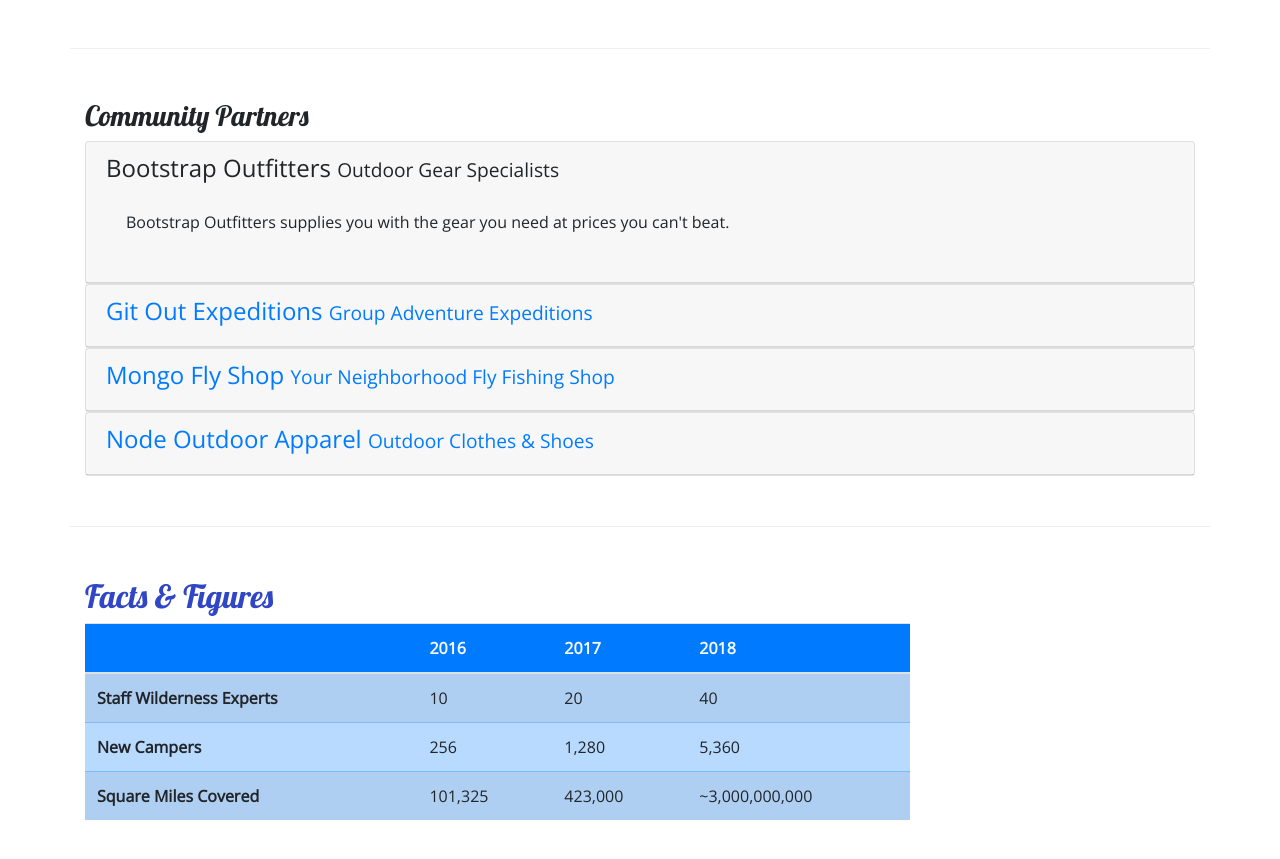
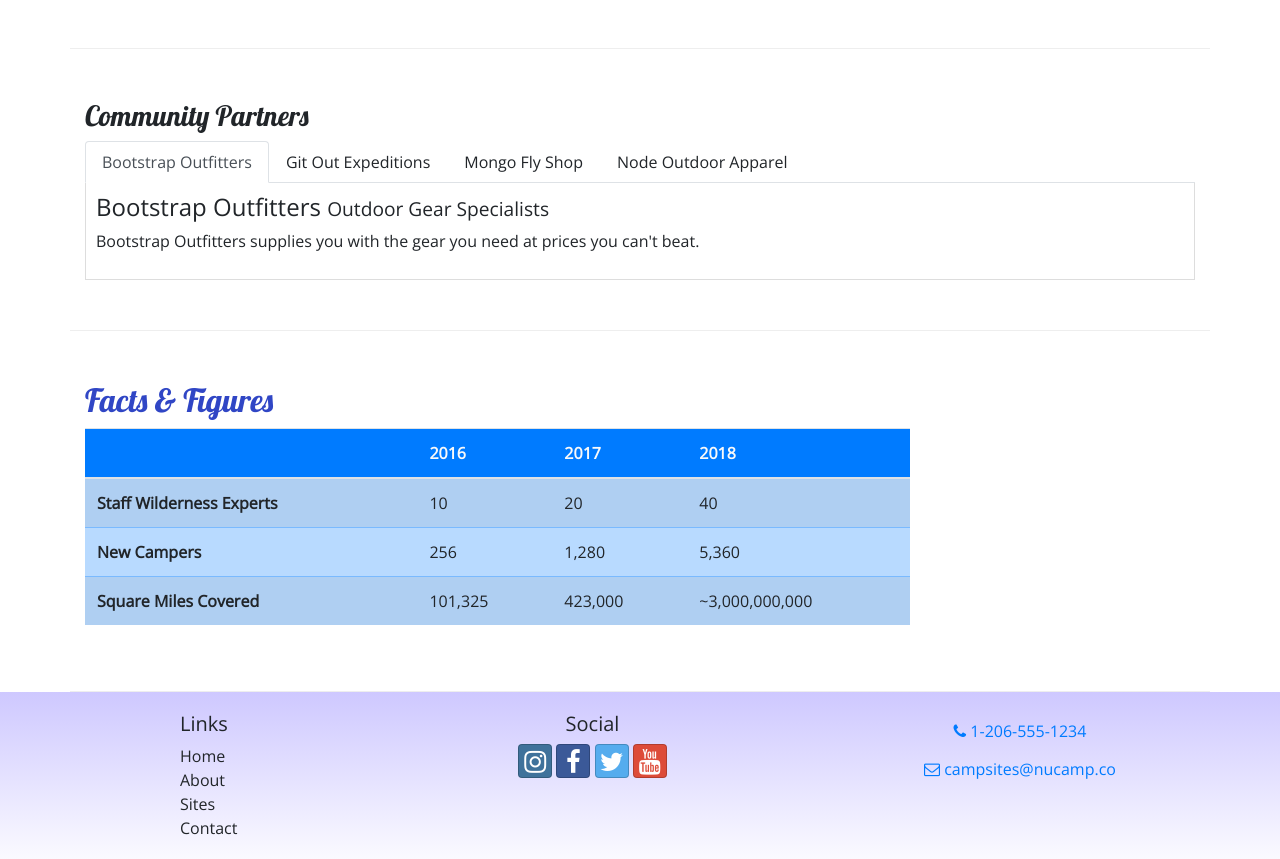
Before and after one commit to DanPitrowiski/Nucampsite, a website: page aboutus.html in a window 1280 px wide. Shown: the part 820-1679 px from the top of the page. Drawn offline with nearby package versions, Linux system fonts and the light colour scheme.

Commit message:
Exercise tab content

```diff
--- a/aboutus.html
+++ b/aboutus.html
@@ -99,7 +99,43 @@
             </div>
         </div>
 
+        <!-- Community Partners  -->
+
         <div class="row row-content">
+            <div class="col">
+                <h3>Community Partners</h3>
+
+                <ul class="nav nav-tabs">
+                    <li class="nav-item"><a class="nav-link active" href="#bootstrap" role="tab" data-toggle="tab">Bootstrap Outfitters</a></li>
+                    <li class="nav-item"><a class="nav-link" href="#git" role="tab" data-toggle="tab">Git Out Expeditions</a></li>
+                    <li class="nav-item"><a class="nav-link" href="#mongo" role="tab" data-toggle="tab">Mongo Fly Shop</a></li>
+                    <li class="nav-item"><a class="nav-link" href="#node" role="tab" data-toggle="tab">Node Outdoor Apparel</a></li>
+                </ul>
+
+                <div id="accordion">
+                    <div class="tab-content">
+                        <div role="tabpanel" class="tab-pane fade show active" id="bootstrap">
+                            <h4>Bootstrap Outfitters <small>Outdoor Gear Specialists</small></h4>
+                            <p class="d-none d-sm-block">Bootstrap Outfitters supplies you with the gear you need at prices you can't beat.</p>
+                        </div>
+                        <div role="tabpanel" class="tab-pane fade" id="git">
+                            <h4>Git Out Expeditions <small>Group Adventure Expeditions</small></h4>
+                            <p class="d-none d-sm-block">Join Git Out Expeditions to explore new horizons with a group of other adventurers!</p>
+                        </div>
+                        <div role="tabpanel" class="tab-pane fade" id="mongo">
+                            <h4>Mongo Fly Shop <small>Your Neighborhood Fly Fishing Shop.</small></h4>
+                            <p class="d-none d-sm-block">Need a new fishing pole, a tacklebox, or flies of all kinds? Stop by Mongo Fly Shop.</p>
+                        </div>
+                        <div role="tabpanel" class="tab-pane fade" id="node">
+                            <h4>Node Outdoor Apparel <small>Outdoor Clothes & Shoes</small></h4>
+                            <p class="d-none d-sm-block">From polar fleeces to swimsuits, hiking boots to waders, a visit to Node will be sure to get you covered.</p>
+                        </div>
+                    </div>
+                </div>
+            </div>
+        </div>
+
+        <!-- <div class="row row-content">
             <div class="col">
                 <h3>Community Partners</h3>
                 <div id="accordion">
@@ -161,7 +197,7 @@
                     </div>
                 </div>
             </div>
-        </div>
+        </div> -->
 
         <div class="row row-content">
             <div class="col-sm-9">
--- a/css/styles.css
+++ b/css/styles.css
@@ -40,3 +40,14 @@ footer {
 .navbar {
     background-color: #901CAD;
 }
+
+.tab-content {
+    border: 1px solid #DDD;
+    border-top: none;
+    padding: 10px;
+}
+
+a, a:hover {
+    color: inherit;
+    text-decoration: none;
+  }
```
Also changed, not shown: index.html (+15 -3 lines).
